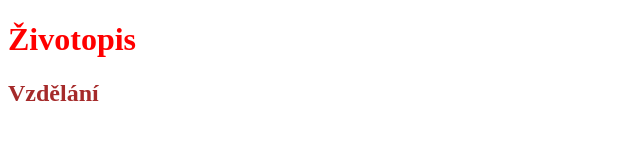
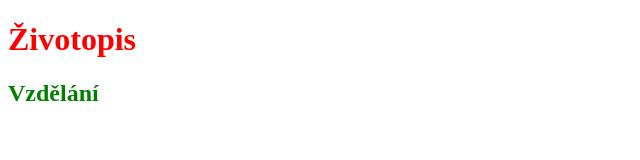
Before and after one commit to Jitamik/zivotopis, a plain HTML site: page index.html in a window 1280 px wide. Shown: the full height of the page, 0-640 px from the left. Drawn offline with Linux system fonts and the light colour scheme.

Commit message:
změna h2 na zelenou

```diff
--- a/style.css
+++ b/style.css
@@ -3,5 +3,5 @@ h1 {
 }
 
 h2 {
-    color:brown
+    color:green;
 }
```
